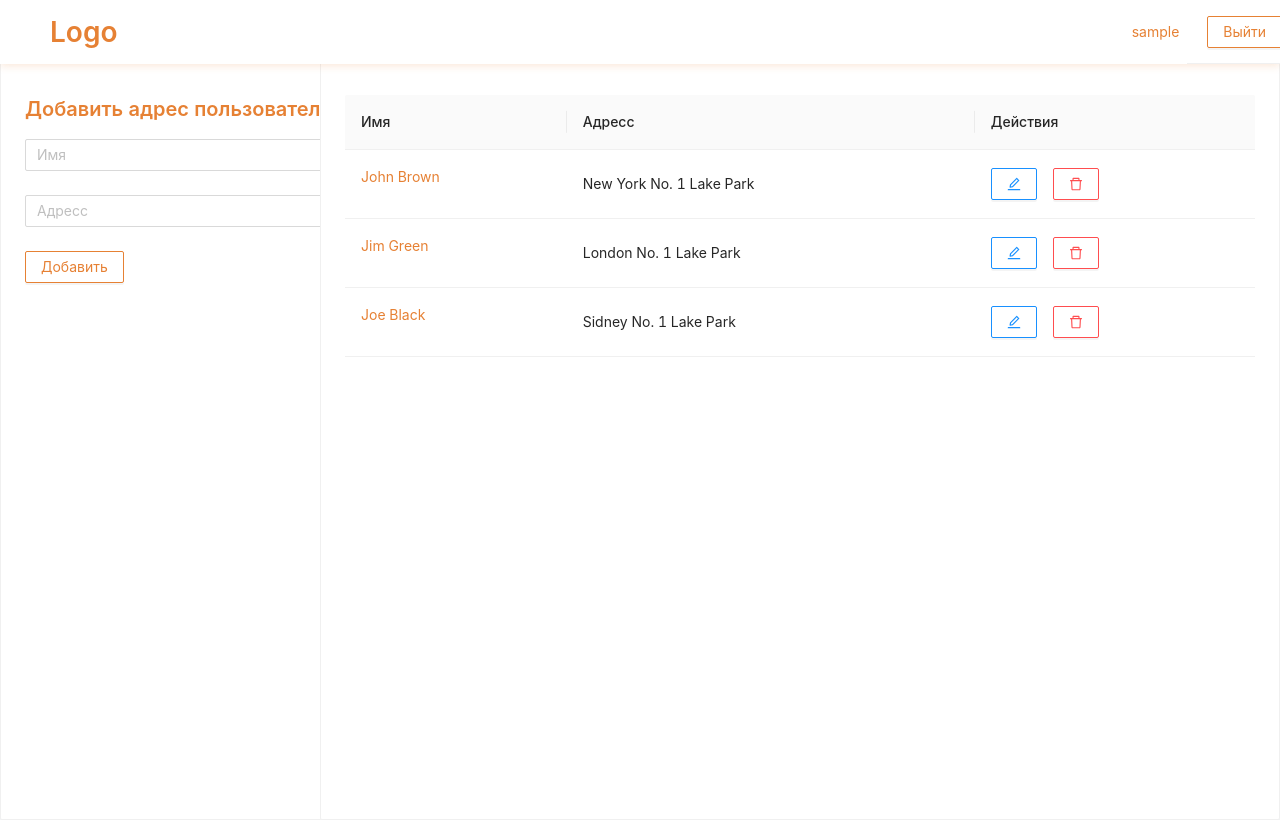
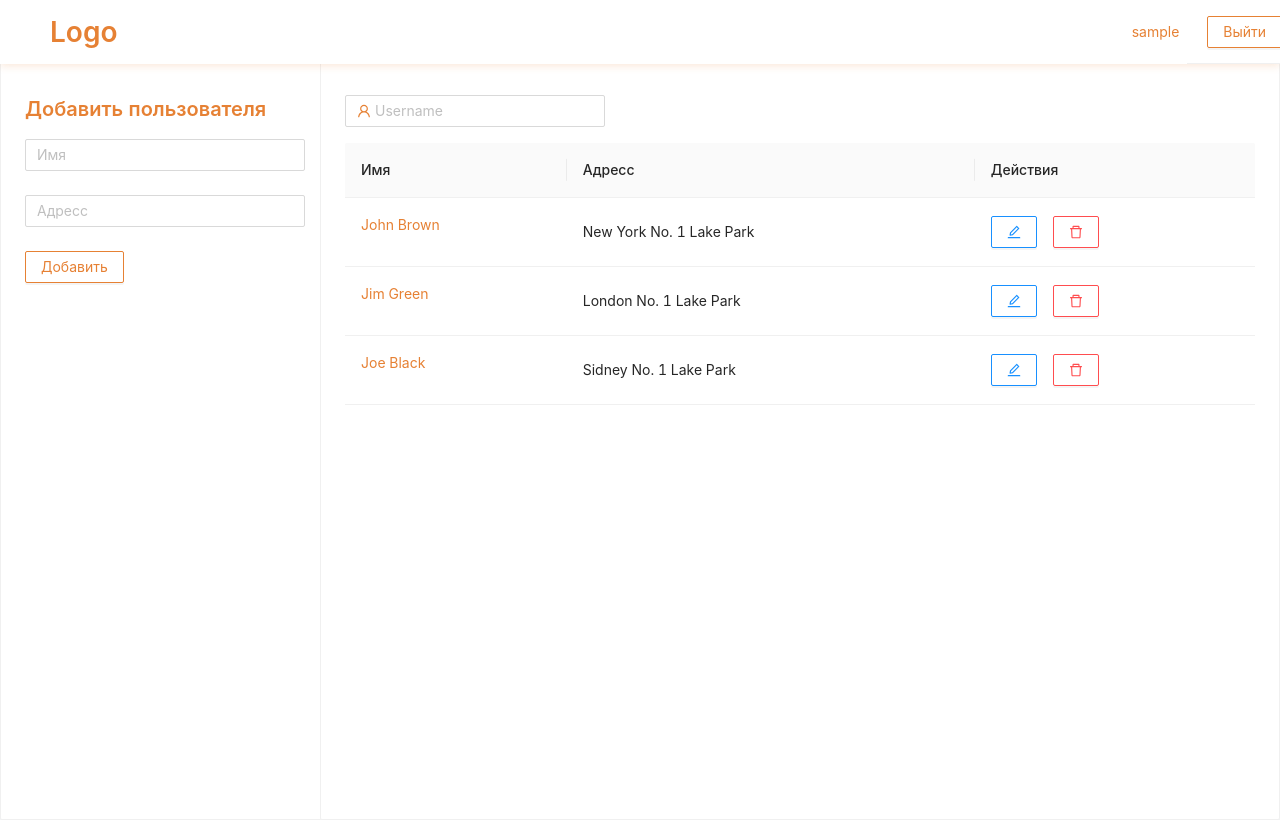
Before and after one commit to jovid1242/auth-test, a React (Create React App) app: page /contacts in a window 1280 px wide. Built offline with nearby package versions, Linux system fonts and the light colour scheme; sample sign-in values are in the browser's storage.

Commit message:
add search

```diff
--- a/src/App.css
+++ b/src/App.css
@@ -18,12 +18,17 @@
     color: #e68134 !important;
 }
 .ant-input:focus,
-.ant-input-focused {
+.ant-input-focused,
+.ant-input-affix-wrapper-focused {
     border-color: #e68134 !important;
     box-shadow: 0 0 0 2px #e681342e !important;
 }
+
 .ant-input:hover {
     border-color: #e68134 !important;
+}
+.user-icon svg path {
+    fill: #e68134 !important;
 }
 
 .mb2 {
@@ -38,6 +43,10 @@
     color: #e68134 !important;
 }
 
+.w100 {
+    width: 100% !important;
+}
+
 /* and ui */
 
 .logo {
--- a/src/components/contacts/ContactTable.tsx
+++ b/src/components/contacts/ContactTable.tsx
@@ -10,6 +10,7 @@ import { useTypedSelector } from "hooks/useTypedSelector"
 // components
 import EditContact from "./EditContact"
 import RemoveContact from "./RemoveContact"
+import { IContact } from "models/contact"
 
 interface DataType {
     key: string
@@ -17,9 +18,11 @@ interface DataType {
     address: string
 }
 
-const ContactTable: FC = () => {
-    const { users } = useTypedSelector((state) => state.contacts)
+interface ContactTableProps {
+    users: IContact[]
+}
 
+const ContactTable: FC<ContactTableProps> = ({ users }) => {
     const columns: ColumnsType<DataType> = [
         {
             title: "Имя",
--- a/src/components/contacts/EditContact.tsx
+++ b/src/components/contacts/EditContact.tsx
@@ -84,7 +84,7 @@ const EditContact = ({ user }: any) => {
                             loading={confirmLoading}
                             ghost
                         >
-                            Добавить
+                            Изменить
                         </Button>
                     </Form.Item>
                 </Form>
--- /dev/null
+++ b/src/components/contacts/SearchContact.tsx
@@ -0,0 +1,33 @@
+import React, { FC, useEffect, useState } from "react"
+
+// antd
+import { Form, Input } from "antd"
+
+// icons
+import { UserOutlined } from "@ant-design/icons"
+
+interface SearchContact {
+    filter: (name: string) => void
+}
+
+const SearchContact: FC<SearchContact> = ({ filter }) => {
+    const [search, setSearch] = useState("")
+
+    useEffect(() => {
+        filter(search)
+    }, [search])
+
+    return (
+        <Form name="horizontal_login" layout="inline">
+            <Form.Item name="name">
+                <Input
+                    prefix={<UserOutlined className="user-icon" />}
+                    onChange={(e) => setSearch(e.target.value)}
+                    placeholder="Username"
+                />
+            </Form.Item>
+        </Form>
+    )
+}
+
+export default SearchContact
--- a/src/pages/Contacts.tsx
+++ b/src/pages/Contacts.tsx
@@ -1,4 +1,4 @@
-import React, { FC } from "react"
+import React, { FC, useState } from "react"
 
 // antd
 import { Card, Col, Layout, Row, Typography } from "antd"
@@ -9,10 +9,29 @@ import AddContact from "components/contacts/AddContact"
 
 // styles
 import "styles/contacts/contact.scss"
+import SearchContact from "components/contacts/SearchContact"
 
-const { Text, Title } = Typography
+// hooks
+import { useTypedSelector } from "hooks/useTypedSelector"
+import { IContact } from "models/contact"
+
+const { Title } = Typography
 
 const Profile: FC = () => {
+    const { users } = useTypedSelector((state) => state.contacts)
+    const [data, setData] = useState<IContact[]>(users)
+
+    const filterUsers = (name: string) => {
+        const filtered = users.filter((user) => {
+            if (name === "") {
+                return user
+            } else if (user.name?.toLowerCase().includes(name.toLowerCase())) {
+                return user
+            }
+        })
+        setData(filtered)
+    }
+
     return (
         <Layout>
             <div className="contact mh100">
@@ -21,14 +40,17 @@ const Profile: FC = () => {
                         <Col span={6}>
                             <Card className="left-bar">
                                 <Title level={4} className="text-yellow mb4">
-                                    Добавить адрес пользователя
+                                    Добавить пользователя
                                 </Title>
                                 <AddContact />
                             </Card>
                         </Col>
                         <Col span={18}>
                             <Card className="right-bar">
-                                <ContactTable />
+                                <div className="mb4">
+                                    <SearchContact filter={filterUsers} />
+                                </div>
+                                <ContactTable users={data} />
                             </Card>
                         </Col>
                     </Row>
--- a/src/styles/contacts/contact.scss
+++ b/src/styles/contacts/contact.scss
@@ -6,6 +6,7 @@
         padding: 20px 0 0 0;
         .left-bar {
             position: fixed;
+            width: 330px;
             height: 100vh;
             padding-top: 50px;
         }
```
